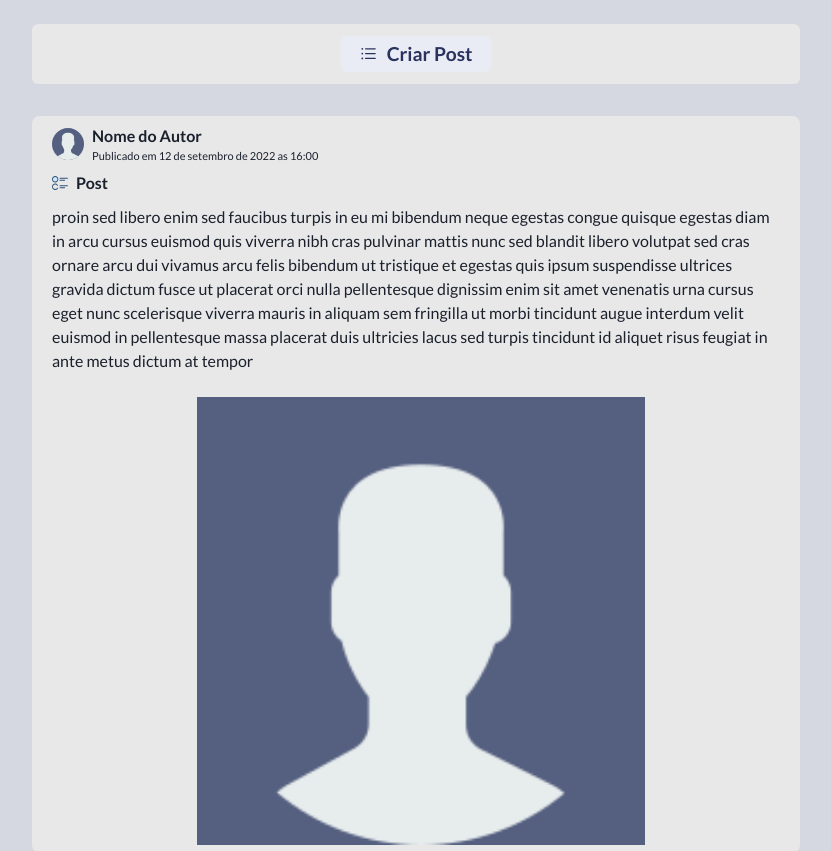
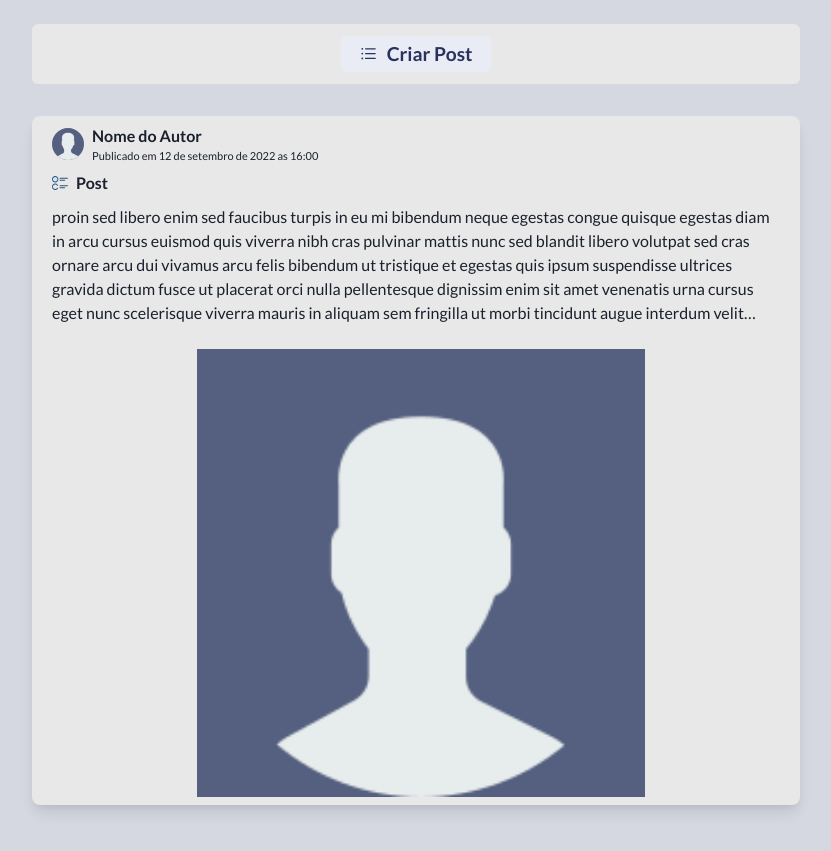
Before and after one commit to ricciardi305/test-feed-social, a React (Vite) app in the folder feed/: page / in a window 1280 px wide. Shown: the top 851 px of the page, without its empty margins (224-1055 px from the left). Built offline with nearby package versions, Linux system fonts and the light colour scheme.

Commit message:
add noOfLines no container de texto do post

```diff
--- a/feed/src/components/PostCard/index.tsx
+++ b/feed/src/components/PostCard/index.tsx
@@ -10,6 +10,9 @@ import {
 import autor_avatar from '../../assets/avatar_default.png';
 import feedLogo from '../../assets/feed.svg';
 
+const texto =
+	'proin sed libero enim sed faucibus turpis in eu mi bibendum neque egestas congue quisque egestas diam in arcu cursus euismod quis viverra nibh cras pulvinar mattis nunc sed blandit libero volutpat sed cras ornare arcu dui vivamus arcu felis bibendum ut tristique et egestas quis ipsum suspendisse ultrices gravida dictum fusce ut placerat orci nulla pellentesque dignissim enim sit amet venenatis urna cursus eget nunc scelerisque viverra mauris in aliquam sem fringilla ut morbi tincidunt augue interdum velit euismod in pellentesque massa placerat duis ultricies lacus sed turpis tincidunt id aliquet risus feugiat in ante metus dictum at tempor';
+
 interface PostCardProps {
 	autor: string;
 	postTitle: string;
@@ -20,7 +23,16 @@ interface PostCardProps {
 }
 
 export function PostCard() {
-	const [isSmallerThan430px] = useMediaQuery(['(max-width:425px)']);
+	const [isSmallerThan375px, isSmallerThan430px, isSmallerThan768px] =
+		useMediaQuery([
+			'(max-width: 375px)',
+			'(max-width:425px)',
+			'(max-width: 768px)',
+		]);
+
+
+
+
 	return (
 		<>
 			<VStack
@@ -32,7 +44,8 @@ export function PostCard() {
 				pr={'10px'}
 				py='8px'
 				bgColor='#E8E8E8'
-				borderRadius={'8px'}>
+				borderRadius={'8px'}
+				boxShadow='lg'>
 				{/* Cabeçalho do post com infos do autor e data de publi */}
 
 				<HStack justifyContent={'flex-start'} w='full' mx={4}>
@@ -66,17 +79,9 @@ export function PostCard() {
 					centerContent
 					position={'relative'}
 					top='-16px'
-					pl={-2}>
-					proin sed libero enim sed faucibus turpis in eu mi bibendum neque
-					egestas congue quisque egestas diam in arcu cursus euismod quis
-					viverra nibh cras pulvinar mattis nunc sed blandit libero volutpat sed
-					cras ornare arcu dui vivamus arcu felis bibendum ut tristique et
-					egestas quis ipsum suspendisse ultrices gravida dictum fusce ut
-					placerat orci nulla pellentesque dignissim enim sit amet venenatis
-					urna cursus eget nunc scelerisque viverra mauris in aliquam sem
-					fringilla ut morbi tincidunt augue interdum velit euismod in
-					pellentesque massa placerat duis ultricies lacus sed turpis tincidunt
-					id aliquet risus feugiat in ante metus dictum at tempor
+					pl={-2}
+					noOfLines={[10, 5]}>
+					{texto}
 				</Container>
 				{/* {props.postContentImg ? <Image src={props.postContentImg} /> : null} */}
 				{isSmallerThan430px ? (
```
